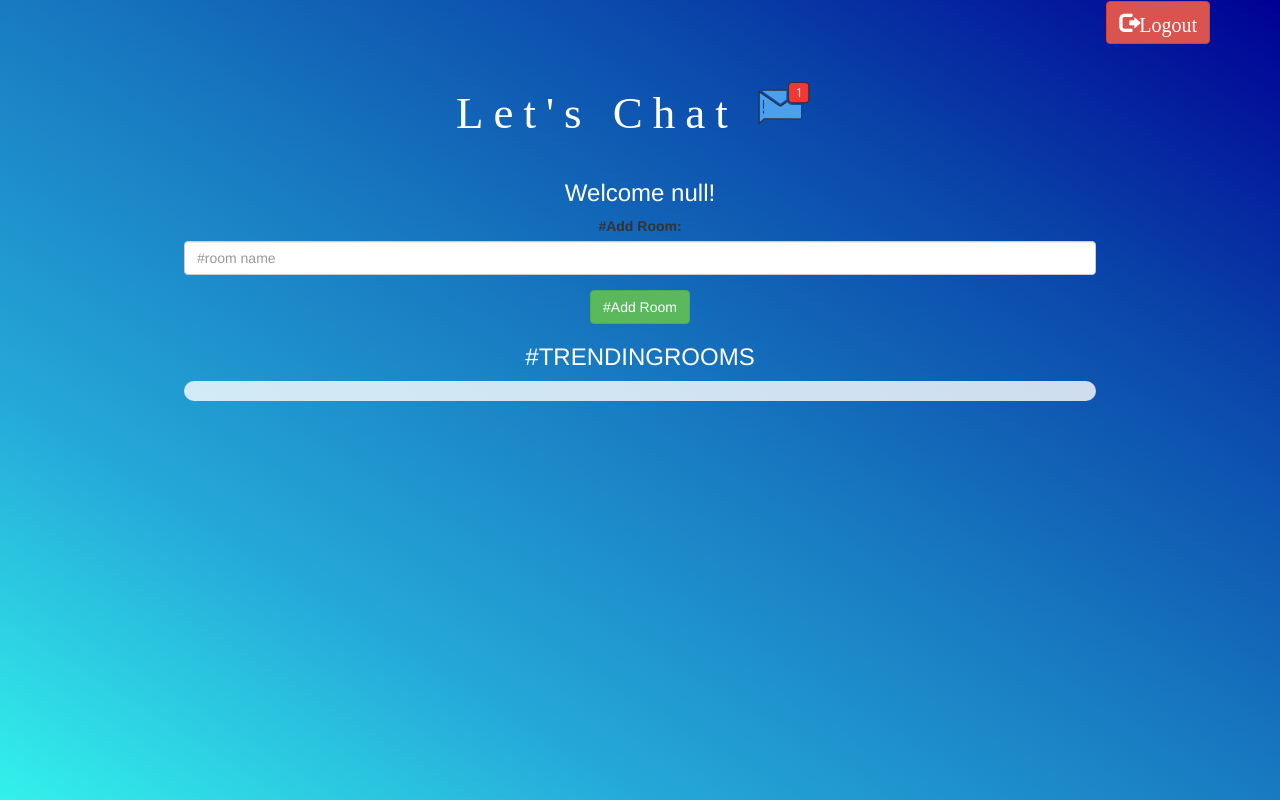
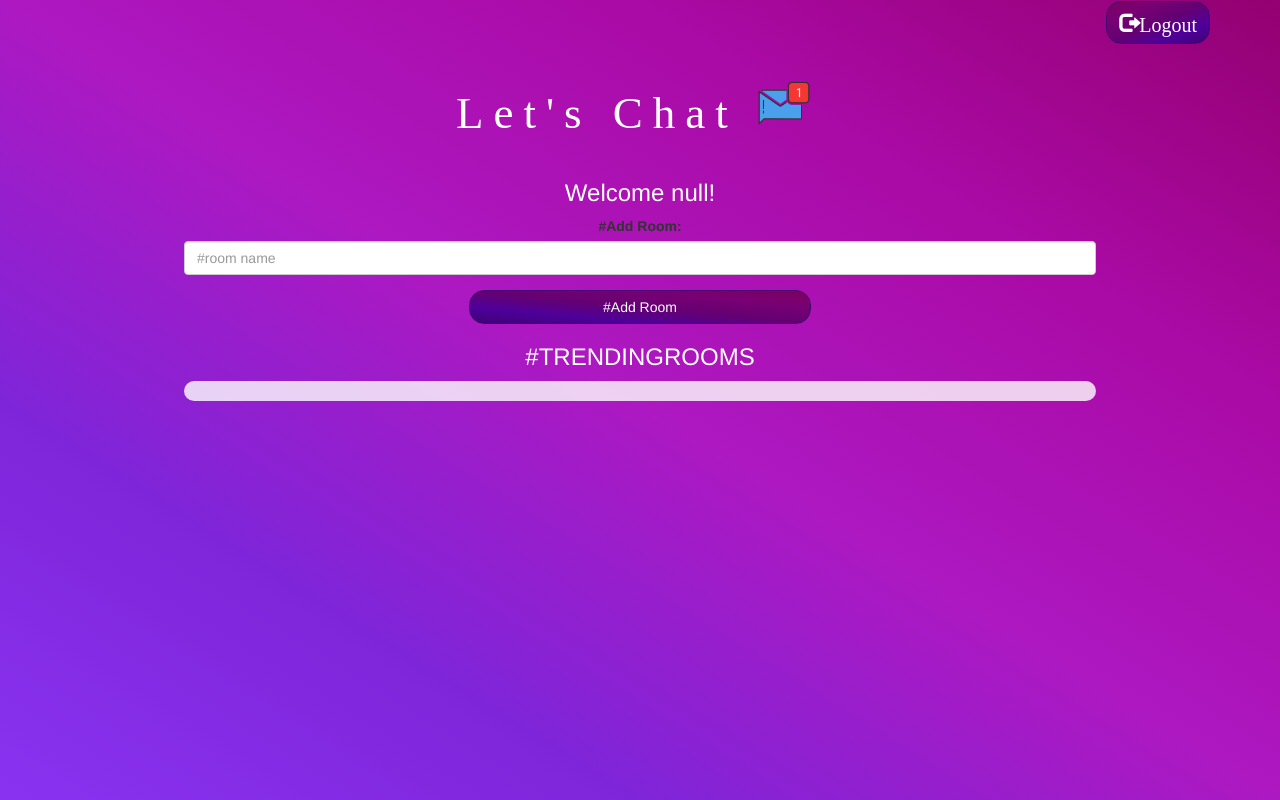
Before and after one commit to Prakriti123456/Lets-chat, a plain HTML site: page kwitter_room.html in a window 1280 px wide. Drawn offline with nearby package versions, Linux system fonts and the light colour scheme; no server answers; a web font is replaced by a local one.

Commit message:
Add files via upload

```diff
--- a/kwitter_room.html
+++ b/kwitter_room.html
@@ -31,7 +31,7 @@
 			<label>#Add Room:</label>
 <input id="room_name" type="text" class="form-control" placeholder="#room name">
 		</div>
-		<button onclick="addRoom();" class="btn btn-success">#Add Room</button>
+		<button id="room_button" onclick="addRoom();" class="btn btn-success">#Add Room</button>
 		<h3 class="color_white">#TRENDINGROOMS</h3>
 	<div id="output"> </div>
 	</center>
--- a/style.css
+++ b/style.css
@@ -6,7 +6,7 @@ html, body
 
 body
 {
-background-image: linear-gradient(to right top, #33f1eb, #25a9d9, #187bc1, #0a47aa, #000094);
+background-image: linear-gradient(to right top, #8933f1, #7f25d9, #ad18c1, #aa0aa5, #940071);
 }
 
 .header
@@ -20,7 +20,7 @@ background-image: linear-gradient(to right top, #33f1eb, #25a9d9, #187bc1, #0a47
 
 .login_div
 {
-	background: rgba(255,255,255,0.8);float: none;border-radius: 15px;
+	background: rgba(255, 255, 255, 0.8);float: none;border-radius: 15px;
 }
 
 .logo
@@ -31,6 +31,7 @@ background-image: linear-gradient(to right top, #33f1eb, #25a9d9, #187bc1, #0a47
 #login_button
 {
 	width: 80%;border-radius: 15px;
+	background-image: linear-gradient(to right top, #8933f1, #7f25d9, #ad18c1, #aa0aa5, #940071);
 }
 
 .room_name
@@ -42,7 +43,8 @@ background-image: linear-gradient(to right top, #33f1eb, #25a9d9, #187bc1, #0a47
 
 #logout
 {
-	font-size: 20px; float: right;
+	font-size: 20px; float: right; border-radius: 15px; border-color: #3f0374;
+	background-image: linear-gradient(to left top, #3f0374, #4e009b, #650072, #780074, #7c0160);
 }
 
 
@@ -78,6 +80,7 @@ background-image: linear-gradient(to right top, #33f1eb, #25a9d9, #187bc1, #0a47
 {
 	margin-top: 15px;
 	width: 50%;
+
 }
 .color_white
 {
@@ -92,3 +95,8 @@ background-image: linear-gradient(to right top, #33f1eb, #25a9d9, #187bc1, #0a47
 {
 	padding-left:5px;color:grey;
 }
+#room_button
+{
+	width: 30%;border-radius: 15px; border-color: #3f0374;
+	background-image: linear-gradient(to right top, #3f0374, #4e009b, #650072, #780074, #7c0160);
+}
```
Also changed, not shown: index.html (+1 -1 lines), logo.png (added).
